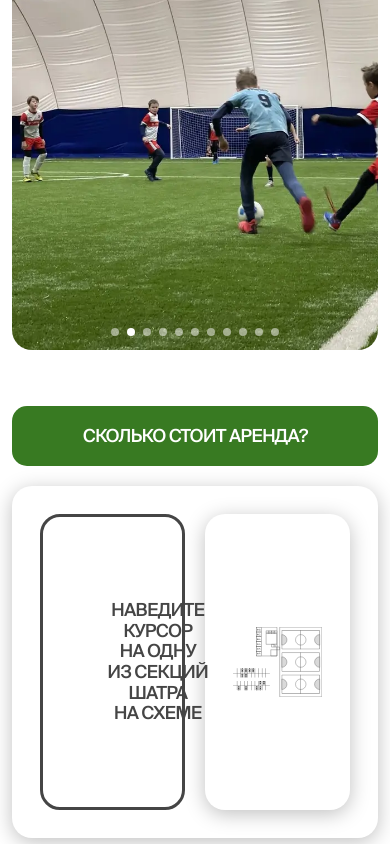
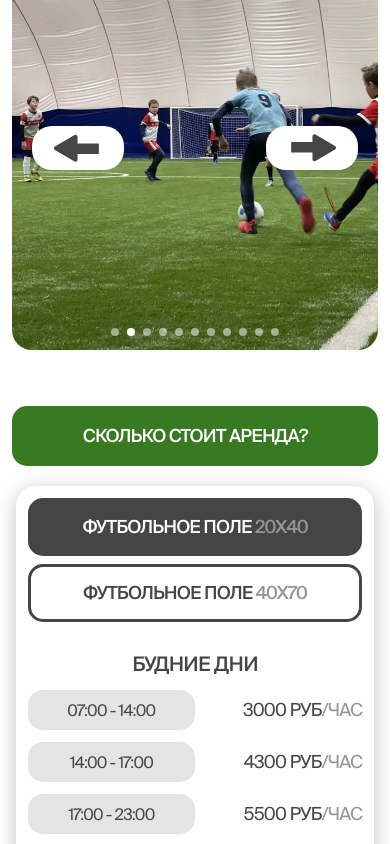
Before and after one commit to mbozhik/murino, a Next.js app: page / in a window 390 px wide. Shown: the part 2320-3164 px from the top of the page. Built offline with nearby package versions, Linux system fonts and the light colour scheme.

Commit message:
temporary hide `Schema` block on mobile

```diff
--- a/src/components/index/Gallery.tsx
+++ b/src/components/index/Gallery.tsx
@@ -35,7 +35,7 @@ const SlideButton: React.FC<SlideButtonProps> = ({position}) => {
   const isLeft = position === 'left'
 
   return (
-    <button className={`sm:hidden group absolute top-[47%] z-10 bg-white rounded-small py-4 sm:py-2 ${isLeft ? 'left-5 pl-5 pr-6' : 'right-5 pr-5 pl-6'}`} onClick={handleClick} title="slide">
+    <button className={`group absolute top-[47%] z-10 bg-white rounded-small py-4 sm:py-2 ${isLeft ? 'left-5 pl-5 pr-6' : 'right-5 pr-5 pl-6'}`} onClick={handleClick} title="slide">
       <svg className={`xl:w-12 ${isLeft ? '' : 'rotate-180'}`} xmlns="http://www.w3.org/2000/svg" width="46" height="28" viewBox="0 0 46 28" fill="none">
         <path className="duration-200 group-hover:fill-custom-green fill-custom-gray" d="M24.529 25.696c0 1.547-1.68 2.508-3.013 1.725L1.935 15.916c-1.316-.774-1.316-2.676 0-3.45L21.515.963c1.334-.784 3.014.178 3.014 1.724v6.86h21.316v10.358H24.53v5.792Z" />
       </svg>
--- a/src/components/index/Schema.tsx
+++ b/src/components/index/Schema.tsx
@@ -72,9 +72,9 @@ export default function Schema() {
   }
 
   return (
-    <section id="schema" className="pt-10 mt-10 sm:pt-0 sm:sm:mt-14">
+    <section id="schema" className="sm:hidden pt-10 mt-10 sm:pt-0 sm:sm:mt-14">
       <Button style="heading" classes="mx-3">
-        Сколько стоит аренда?
+        Cхема шатра
       </Button>
 
       <div className="mx-3 mt-5 shadow-card p-7 rounded-small">
```
